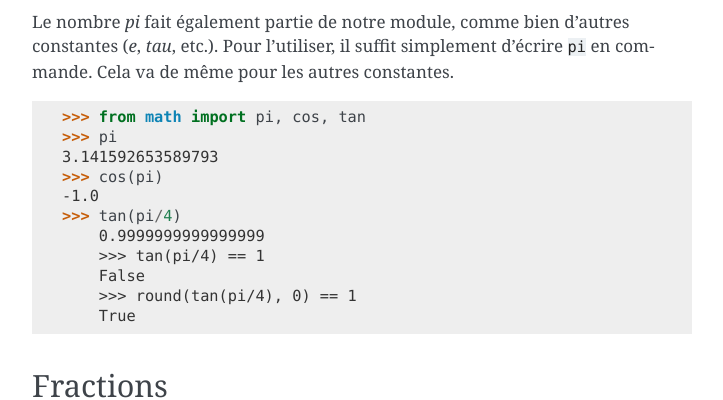
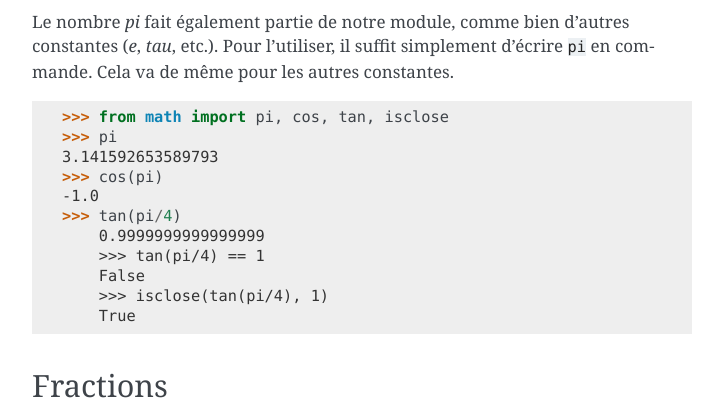
Before and after one commit to HE-Arc/livre-python, a Sphinx documentation site: the page built from source/math/index.rst, in a window 1280 px wide and 900 px high, scrolled down 4734 px. Shown: the part 152-552 px from the top of the window, without its empty margins (388-1111 px from the left). Built offline with Sphinx 7.4.7, drawn with Linux system fonts in a browser that asks for light colours.

Commit message:
isclose(......)

```diff
--- a/source/math/index.rst
+++ b/source/math/index.rst
@@ -246,7 +246,7 @@ Pour l'utiliser, il suffit simplement d'écrire ``pi`` en commande. Cela va de m
 
 .. code-block:: pycon
 
-    >>> from math import pi, cos, tan
+    >>> from math import pi, cos, tan, isclose
     >>> pi
     3.141592653589793
     >>> cos(pi)
@@ -255,7 +255,7 @@ Pour l'utiliser, il suffit simplement d'écrire ``pi`` en commande. Cela va de m
 	0.9999999999999999
 	>>> tan(pi/4) == 1
 	False
-	>>> round(tan(pi/4), 0) == 1
+	>>> isclose(tan(pi/4), 1)
 	True
 
 Fractions
```
